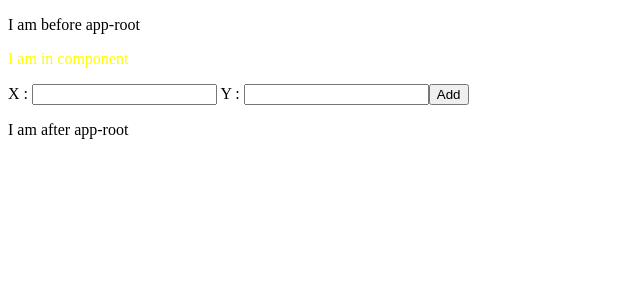
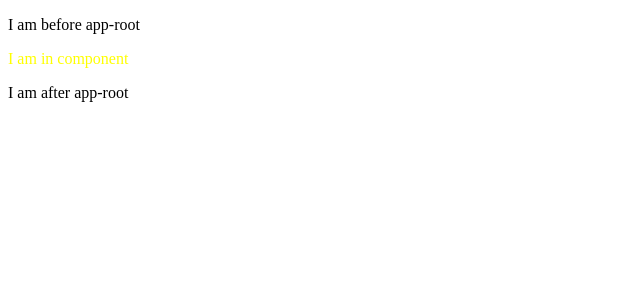
Before and after one commit to shibaravade/firstproject, an Angular app: page / in a window 1280 px wide. Shown: the top 300 px of the page, without its empty margins (0-640 px from the left). Built offline with nearby package versions, Linux system fonts and the light colour scheme.

Commit message:
original code

```diff
--- a/src/app/app.component.html
+++ b/src/app/app.component.html
@@ -1,9 +1 @@
 <p class="def">I am in component</p>
-
-X : <input type='text' name='' value='' [(ngModel)]='x'>
-
-Y : <input type='text' name='' value='' [(ngModel)]='y'>
-
-<button type="button" (click)='add()'> Add </button>
-
-<div *ngIf='addtrue()'>Result : {{ addnum }} </div>
--- a/src/app/app.component.ts
+++ b/src/app/app.component.ts
@@ -8,17 +8,5 @@ import { empty } from 'rxjs';
 })
 export class AppComponent {
   title = 'app';
-  x;
- y;
-addnum  = '';
- add() {
-   this.addnum = "" + ((+this.x) + (+this.y));
 
- }
- addtrue(){
-   if (this.addnum)
-   return true;
-   else
-   return false;
- }
 }
```
